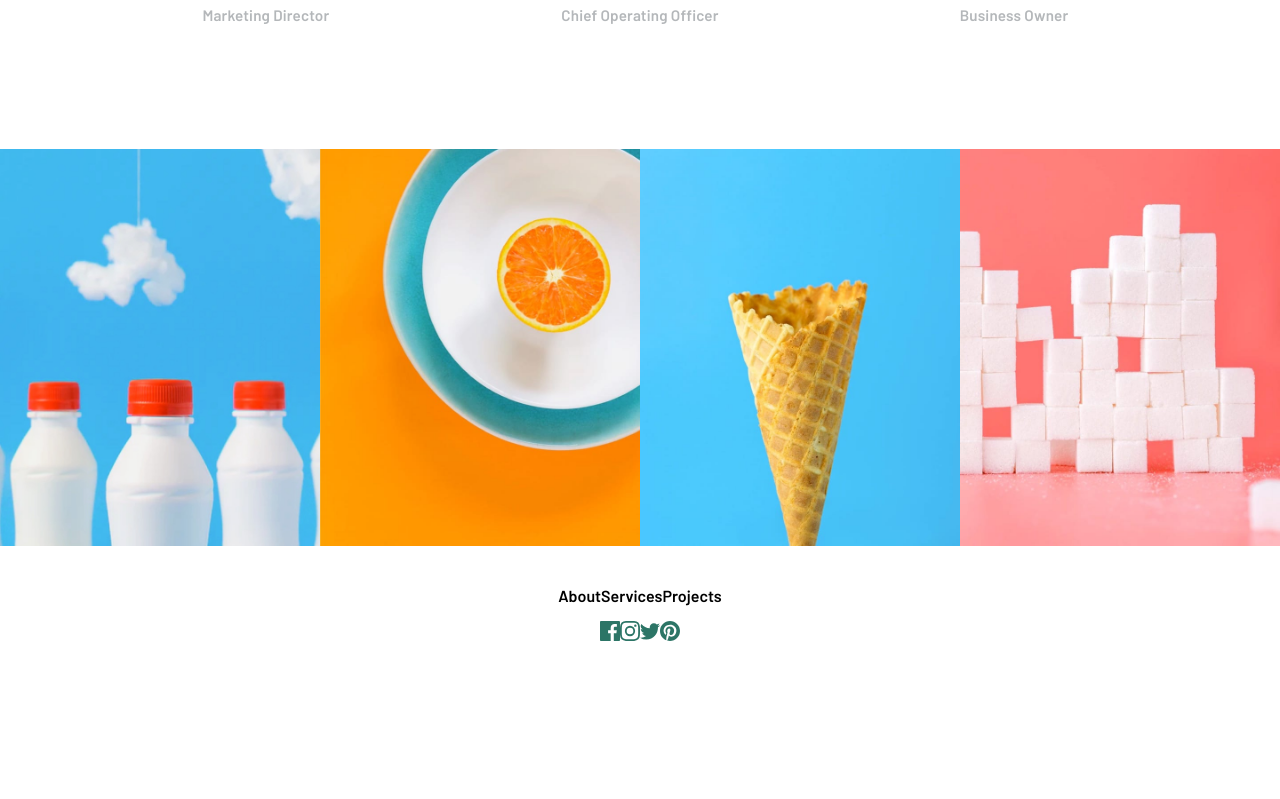
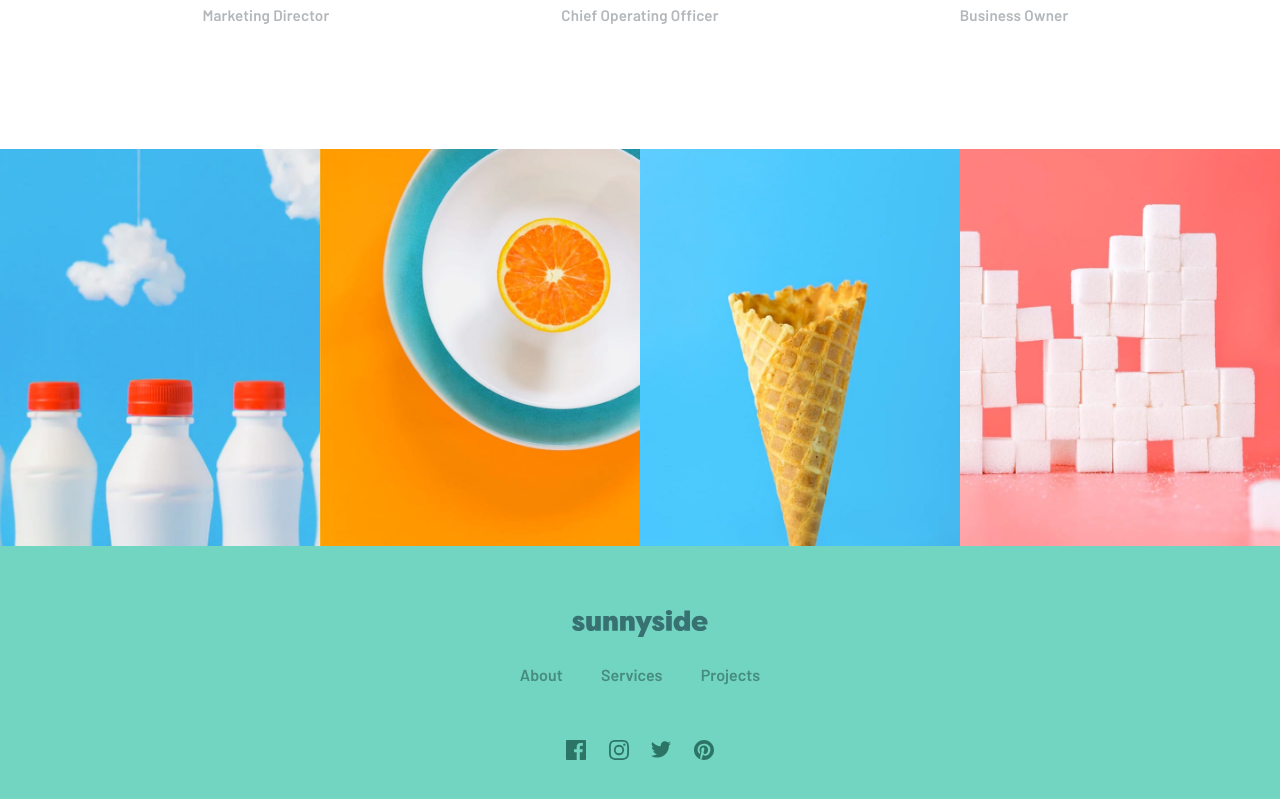
Before and after one commit to VasuBeachoo/sunnyside-landing-page, a React (Create React App) app: page / in a window 1280 px wide. Shown: the part 2769-3568 px from the top of the page. Before the commit the page ends 3410 px from the top, so only its background shows below. Built offline with nearby package versions, Linux system fonts and the light colour scheme.

Commit message:
Style footer section

```diff
--- a/src/components/Footer.jsx
+++ b/src/components/Footer.jsx
@@ -21,12 +21,12 @@ const Footer = () => {
       <img src={logo} alt="logo" className="footer__logo" />
       <div className="footer__links">
         {links.map((link) => (
-          <Link key={key++} text={link} />
+          <Link key={key++} modifiers="link--footer" text={link} />
         ))}
       </div>
       <div className="footer__social-icons">
         {socialIcons.map((icon) => (
-          <SocialIcon key={key++} icon={icon} />
+          <SocialIcon key={key++} modifiers="social-icon--footer" icon={icon} />
         ))}
       </div>
     </footer>
--- a/src/css/style.css
+++ b/src/css/style.css
@@ -156,6 +156,15 @@ body {
 .link--feature:hover {
   -webkit-text-decoration-style: solid;
           text-decoration-style: solid;
+}
+
+.link--footer {
+  color: #458c7e;
+  margin: 0;
+}
+
+.link--footer:hover {
+  color: white;
 }
 
 .button {
@@ -496,6 +505,14 @@ body {
   -webkit-box-align: center;
       -ms-flex-align: center;
           align-items: center;
+  background-color: #72d5c1;
+  padding: 4rem 3rem 3.6rem;
+}
+
+.footer__logo {
+  width: 8.5rem;
+  -webkit-filter: invert(36%) sepia(6%) saturate(2804%) hue-rotate(131deg) brightness(92%) contrast(88%) brightness(0.675);
+          filter: invert(36%) sepia(6%) saturate(2804%) hue-rotate(131deg) brightness(92%) contrast(88%) brightness(0.675);
 }
 
 .footer__links {
@@ -506,12 +523,15 @@ body {
   -webkit-box-direction: normal;
       -ms-flex-direction: row;
           flex-direction: row;
-  -webkit-box-pack: justify;
-      -ms-flex-pack: justify;
-          justify-content: space-between;
+  -webkit-box-pack: center;
+      -ms-flex-pack: center;
+          justify-content: center;
   -webkit-box-align: center;
       -ms-flex-align: center;
           align-items: center;
+  width: 100%;
+  gap: 3vw;
+  margin: 1.75rem 0 3.5rem;
 }
 
 .footer__social-icons {
@@ -522,11 +542,24 @@ body {
   -webkit-box-direction: normal;
       -ms-flex-direction: row;
           flex-direction: row;
-  -webkit-box-pack: justify;
-      -ms-flex-pack: justify;
-          justify-content: space-between;
+  -webkit-box-pack: center;
+      -ms-flex-pack: center;
+          justify-content: center;
   -webkit-box-align: center;
       -ms-flex-align: center;
           align-items: center;
+  width: 100%;
+  gap: 1.75vw;
+}
+
+.social-icon {
+  -webkit-transition: 0.2s;
+  transition: 0.2s;
+}
+
+.social-icon--footer:hover {
+  cursor: pointer;
+  -webkit-filter: brightness(0) invert(1);
+          filter: brightness(0) invert(1);
 }
 /*# sourceMappingURL=style.css.map */
--- a/src/css/style.scss
+++ b/src/css/style.scss
@@ -18,6 +18,7 @@ $colors: (
   Grayish-blue: hsl(210, 4%, 67%),
   White: hsl(0, 0%, 100%),
   Light-desaturated-blue: hsl(198, 73%, 50%),
+  Light-cyan: hsl(168, 54%, 64%),
 );
 
 $heading-font: "Fraunces", serif;
@@ -180,6 +181,15 @@ body {
 
     &:hover {
       text-decoration-style: solid;
+    }
+  }
+
+  &--footer {
+    color: color(Dark-moderate-cyan);
+    margin: 0;
+
+    &:hover {
+      color: color(White);
     }
   }
 }
@@ -352,12 +362,36 @@ body {
 .footer {
   @include section();
   @include flex(column, flex-start, center);
+  background-color: color(Light-cyan);
+  padding: 4rem 3rem 3.6rem;
+
+  &__logo {
+    width: 8.5rem;
+    filter: invert(36%) sepia(6%) saturate(2804%) hue-rotate(131deg)
+      brightness(92%) contrast(88%) brightness(0.675);
+  }
 
   &__links {
-    @include flex(row, space-between, center);
+    @include flex(row, center, center);
+    width: 100%;
+    gap: 3vw;
+    margin: 1.75rem 0 3.5rem;
   }
 
   &__social-icons {
-    @include flex(row, space-between, center);
+    @include flex(row, center, center);
+    width: 100%;
+    gap: 1.75vw;
   }
 }
+
+.social-icon {
+  transition: 0.2s;
+
+  &--footer {
+    &:hover {
+      cursor: pointer;
+      filter: brightness(0) invert(1);
+    }
+  }
+}
```
